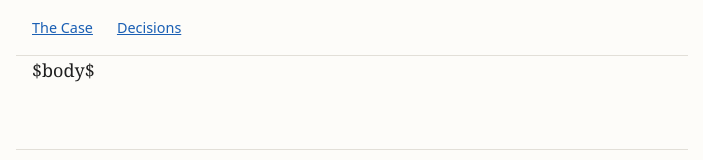
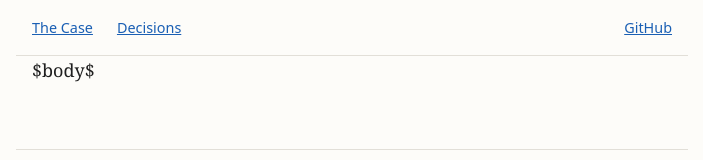
Before and after one commit to MattCruikshank/PrivateSocial, a plain HTML site: page build/template.html in a window 1280 px wide. Shown: the top 160 px of the page, without its empty margins (288-991 px from the left). Drawn offline with Linux system fonts and the light colour scheme.

Commit message:
Add GitHub repo link to the top nav
Co-Authored-By: Claude Opus 5.5 <noreply@anthropic.com>
Claude-Session: https://claude.ai/code/session_016izmSKLyqBDwR5txFDe4rc

```diff
--- a/build/style.css
+++ b/build/style.css
@@ -41,6 +41,7 @@ nav.site {
   font-family: system-ui, sans-serif;
   font-size: 0.9rem;
 }
+nav.site .repo { margin-left: auto; }
 a { color: var(--accent); }
 h1, h2, h3 { line-height: 1.25; font-family: system-ui, sans-serif; }
 h1 { font-size: 2rem; margin-top: 2rem; }
--- a/build/template.html
+++ b/build/template.html
@@ -10,6 +10,7 @@
 <nav class="site">
   <a href="index.html">The Case</a>
   <a href="decisions.html">Decisions</a>
+  <a class="repo" href="https://github.com/MattCruikshank/PrivateSocial">GitHub</a>
 </nav>
 <main>
 $body$
--- a/docs/style.css
+++ b/docs/style.css
@@ -41,6 +41,7 @@ nav.site {
   font-family: system-ui, sans-serif;
   font-size: 0.9rem;
 }
+nav.site .repo { margin-left: auto; }
 a { color: var(--accent); }
 h1, h2, h3 { line-height: 1.25; font-family: system-ui, sans-serif; }
 h1 { font-size: 2rem; margin-top: 2rem; }
```
Also changed, not shown: docs/decisions.html (+1 -0 lines), docs/index.html (+1 -0 lines).
